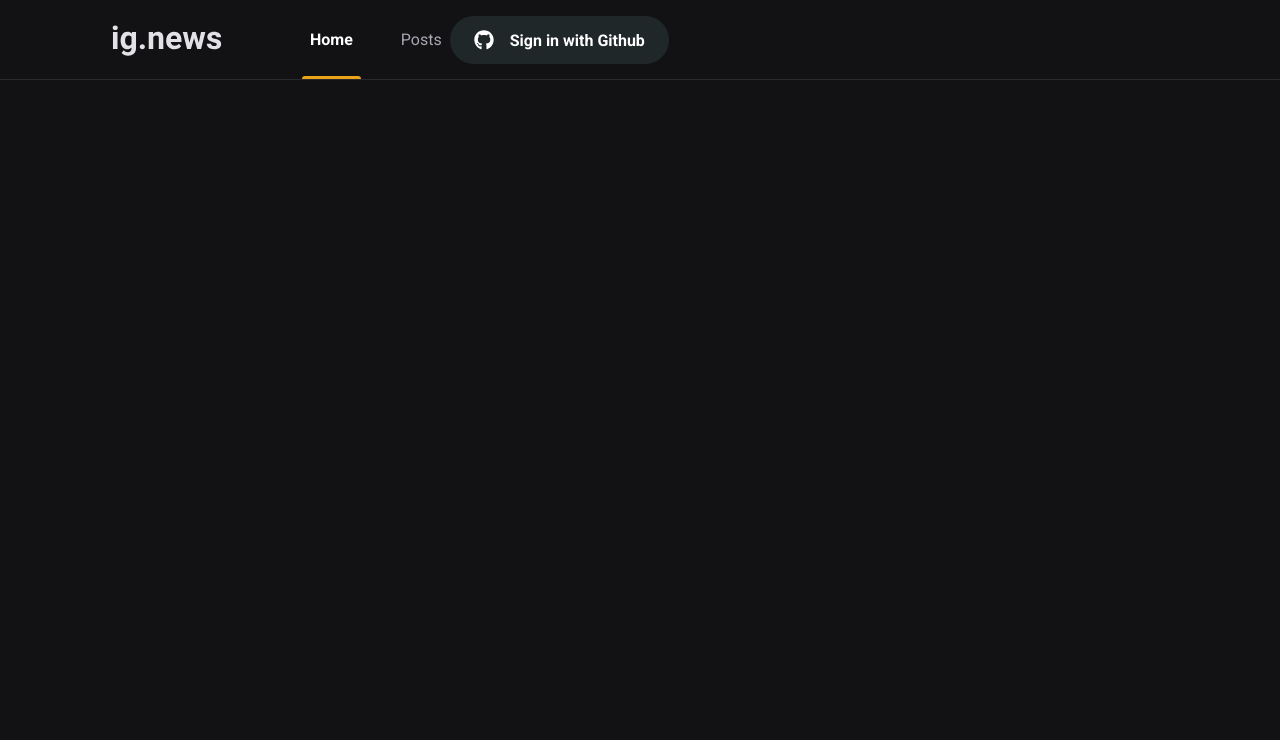
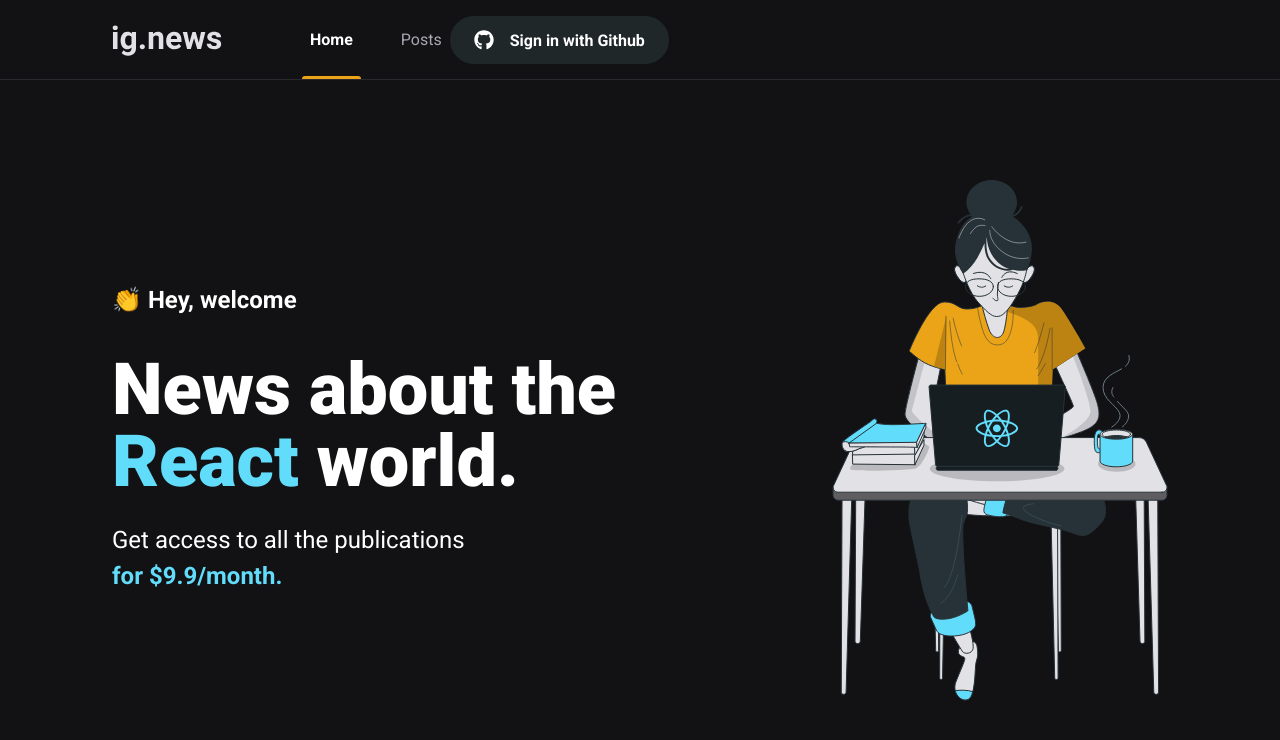
Before and after one commit to camilamiz/03-ignews, a Next.js app: page / in a window 1280 px wide. Shown: the top 740 px of the page. Built offline with nearby package versions, Linux system fonts and the light colour scheme.

Commit message:
add styles to home page

```diff
--- /dev/null
+++ b/src/pages/home.module.scss
@@ -0,0 +1,41 @@
+.contentContainer {
+  max-width: 1120px;
+  margin: 0 auto;
+  padding: 0 2rem;
+  height: calc(100vh - 5rem);
+
+  display: flex;
+  align-items: center;
+  justify-content: space-between;
+}
+
+.hero {
+  max-width: 600px;
+
+  > span {
+    font-size: 1.5rem;
+    font-weight: bold;
+  }
+
+  h1 {
+    font-size: 4.5rem;
+    line-height: 4.5rem;
+    font-weight: 900;
+    margin-top: 2.5rem;
+
+    span {
+      color: var(--cyan-500);
+    }
+  }
+
+  p {
+    font-size: 1.5rem;
+    line-height: 2.25rem;
+    margin-top: 1.5rem;
+
+    span {
+      color: var(--cyan-500);
+      font-weight: bold;
+    }
+  }
+}
--- a/src/pages/index.tsx
+++ b/src/pages/index.tsx
@@ -1,4 +1,5 @@
 import Head from 'next/head';
+import styles from './home.module.scss';
 
 export default function Home() {
   return(
@@ -6,6 +7,17 @@
       <Head>
         <title>Início | ig.news</title>
       </Head>
+      <main className={styles.contentContainer}>
+        <section className={styles.hero}>
+          <span>👏 Hey, welcome</span>
+          <h1>News about the <span>React</span> world.</h1>
+          <p>
+            Get access to all the publications <br />
+            <span>for $9.9/month.</span>
+          </p>
+        </section>
+        <img src="/images/avatar.svg" alt="Girl coding" />
+      </main>
     </>
   );
 }
--- a/src/pages/styles/global.scss
+++ b/src/pages/styles/global.scss
@@ -14,7 +14,7 @@
 	--gray-850: #1f2729;
 	--gray-900: #121214;
 
-	--cyan-500: #61da4fb;
+	--cyan-500: #61DCFB;
 	--yellow-500: #eba417;
 }
 
```
